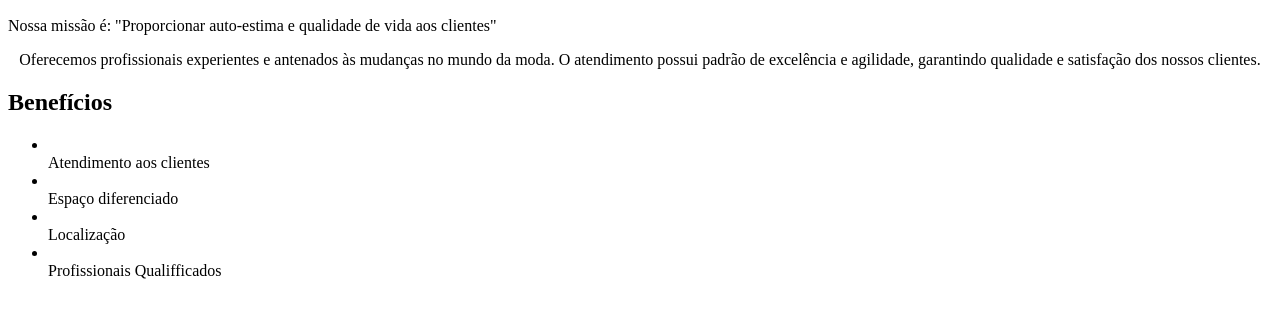
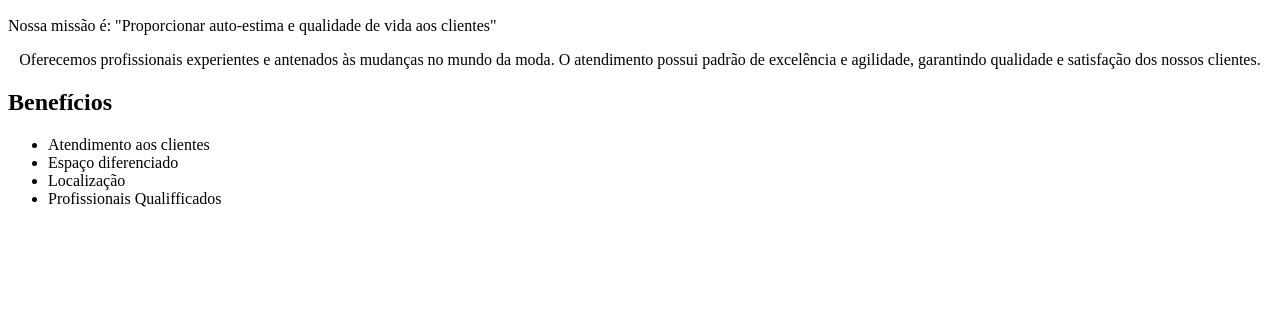
Before and after one commit to juliaaa1888/barbearia, a plain HTML site: page index.html in a window 1280 px wide. Shown: the part 145-462 px from the top of the page. Drawn offline with Linux system fonts and the light colour scheme.

Commit message:
Add files via upload

```diff
--- a/index.html
+++ b/index.html
@@ -22,10 +22,10 @@
 
   <ul>
 
-    <li class="itens"></li> Atendimento aos clientes </li>
-    <li class="itens"></li> Espaço diferenciado</li>
-    <li class="itens"></li> Localização</li>
-    <li class="itens"></li> Profissionais Qualifficados</li>
+    <li class="itens"> Atendimento aos clientes </li>
+    <li class="itens"> Espaço diferenciado</li>
+    <li class="itens"> Localização</li>
+    <li class="itens">Profissionais Qualifficados</li>
    </ul>
     <body></body>
     </html>
```
